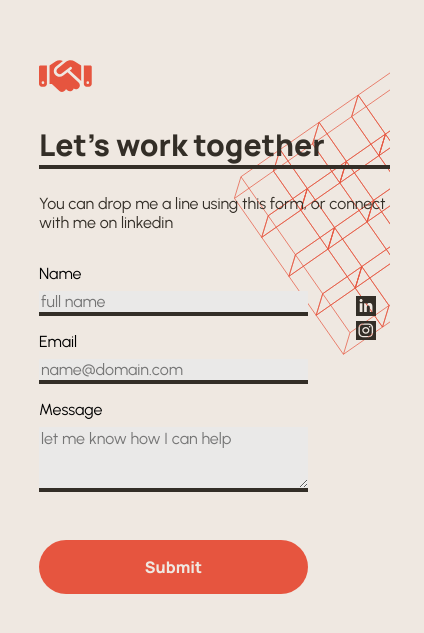
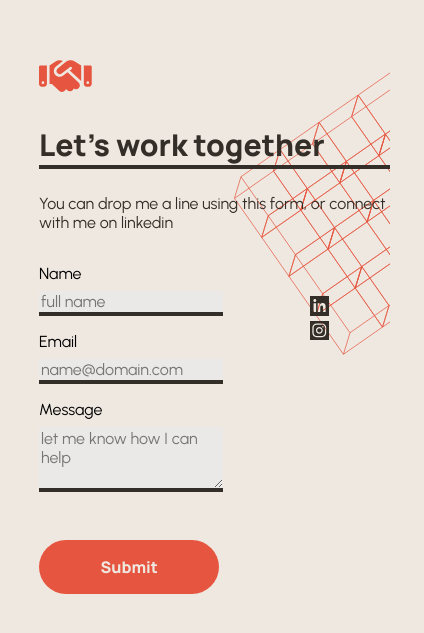
Before and after one commit to mayhemcreates/HM-portfolio, a React (Vite) app: page / in a window 390 px wide. Shown: the part 3701-4334 px from the top of the page, 424 px wide, since content can reach past the window. Built offline with nearby package versions, Linux system fonts and the light colour scheme.

Commit message:
tweak contact form layout

```diff
--- a/src/stylesheets/06-components/_components.contact-form.less
+++ b/src/stylesheets/06-components/_components.contact-form.less
@@ -18,6 +18,8 @@
   }
 }
 
-.icon-padding {
-  padding: (@base-unit-px *6);
-}
+
+@media only screen and (max-width: 600px) {
+ .c-contact-form > * {
+  width: 90%;
+ }}
--- a/src/stylesheets/06-components/_components.icons.less
+++ b/src/stylesheets/06-components/_components.icons.less
@@ -10,3 +10,7 @@ height: @base-unit-vh;
   width: @base-unit-vw;
   max-height: @base-unit-vh;
 }
+
+.icon-padding {
+  padding: (@base-unit-px *6);
+}
```
Also changed, not shown: 4 other files (tests, documents, lock files or other folders).
